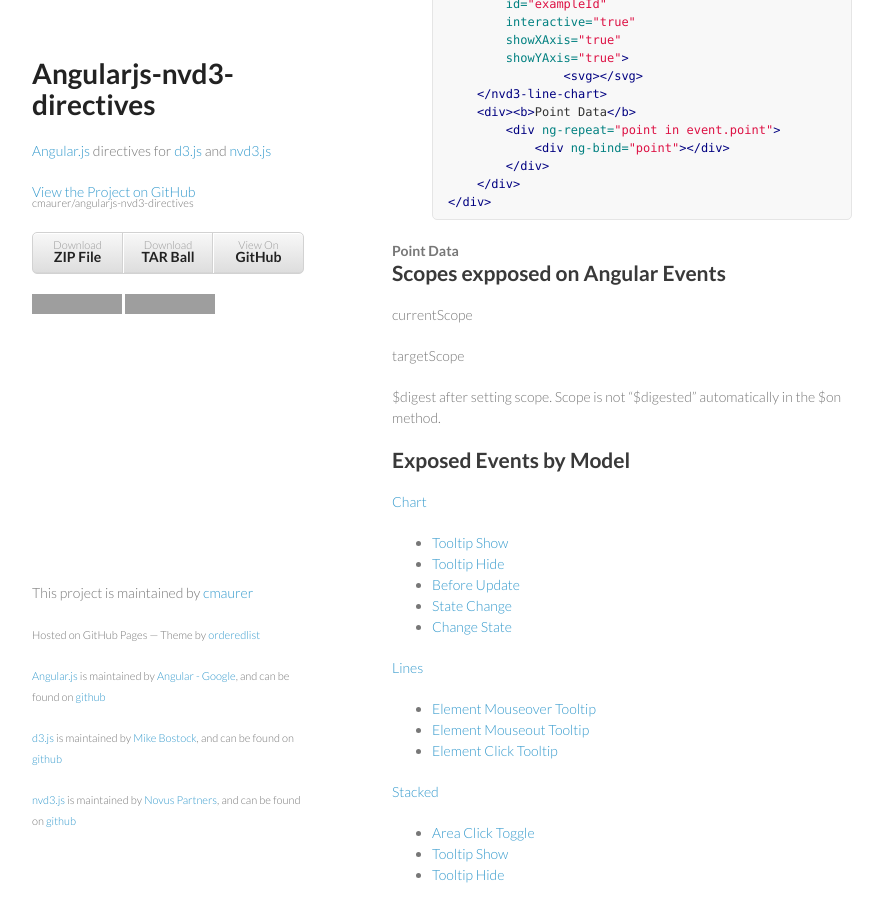
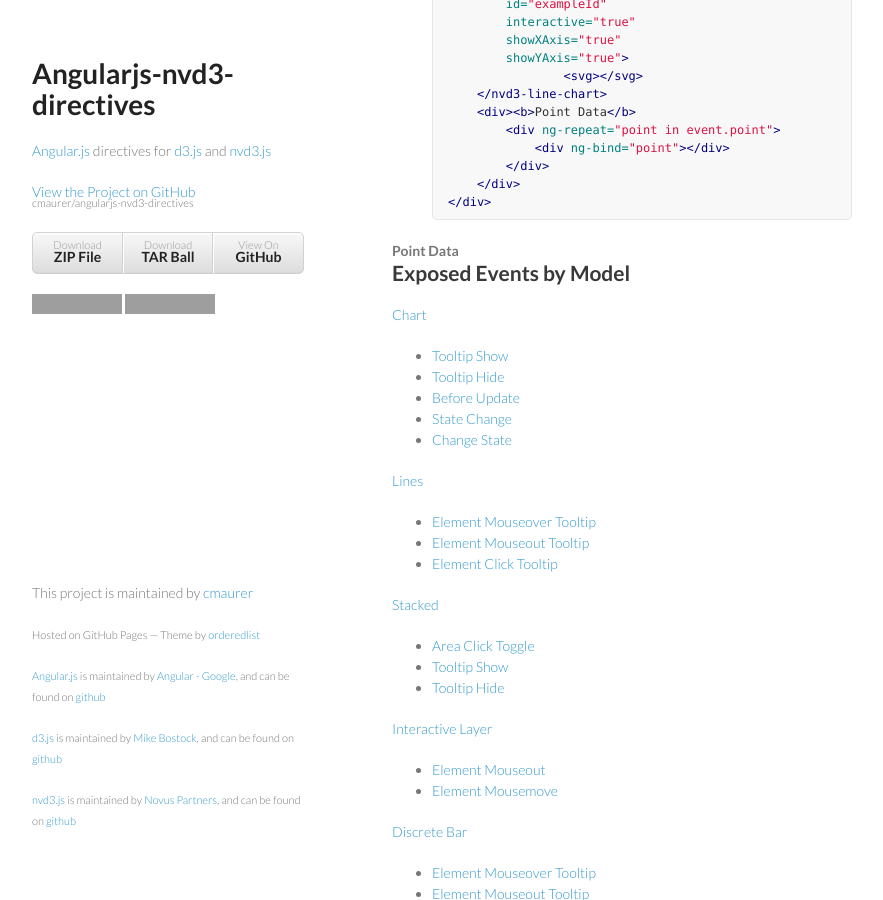
Before and after one commit to angularjs-nvd3-directives/angularjs-nvd3-directives, a Jekyll site: the page built from events.md, in a window 1280 px wide and 900 px high, scrolled down 879 px. Shown: the whole window, without its empty margins (178-1061 px from the left). Built offline with Jekyll 4.4.1, drawn with Linux system fonts in a browser that asks for light colours; grey boxes are pictures that could not be loaded.

Commit message:
removed scope section from events

```diff
--- a/events.md
+++ b/events.md
@@ -91,16 +91,6 @@
         </div>
     </div>
 </div>
-
-
-## Scopes expposed on Angular Events
-
-currentScope
-
-targetScope
-
-$digest after setting scope.  Scope is not "$digested" automatically in the $on method.
-
 
 ## Exposed Events by Model
 
```
